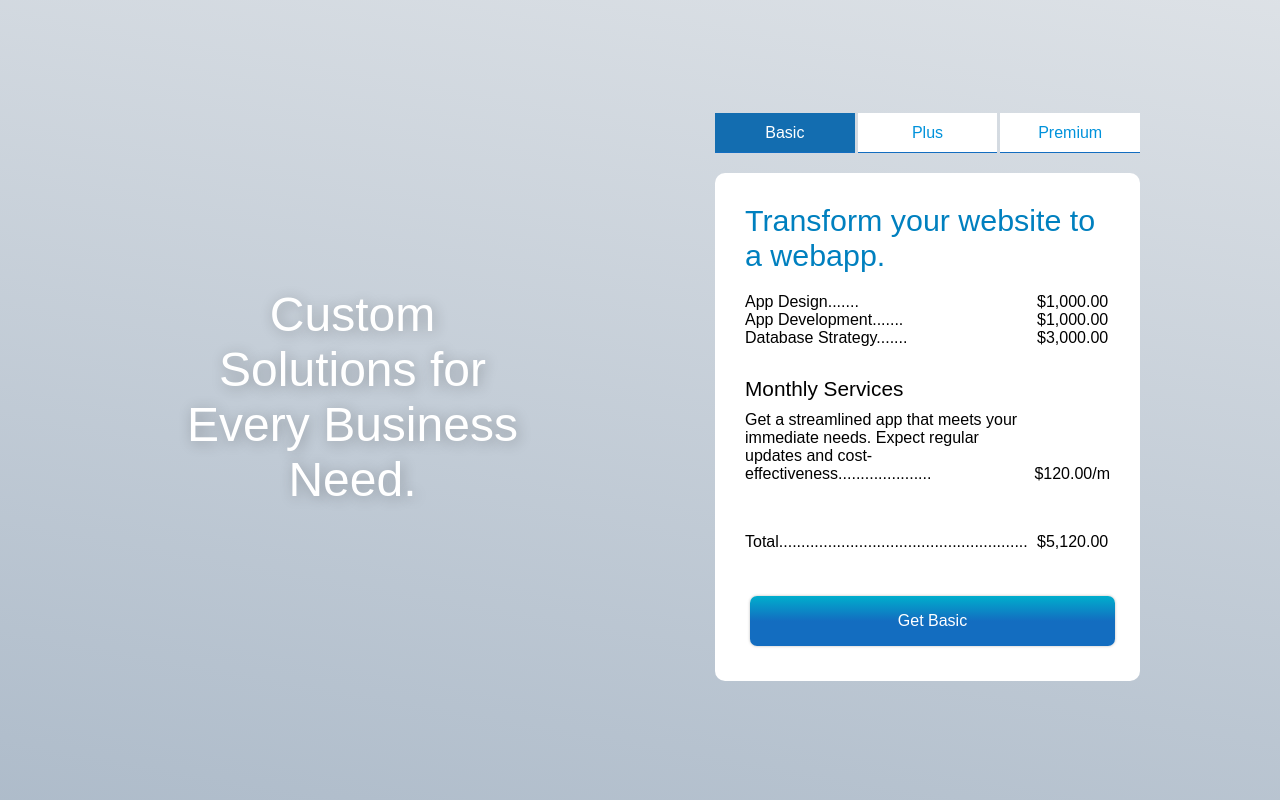
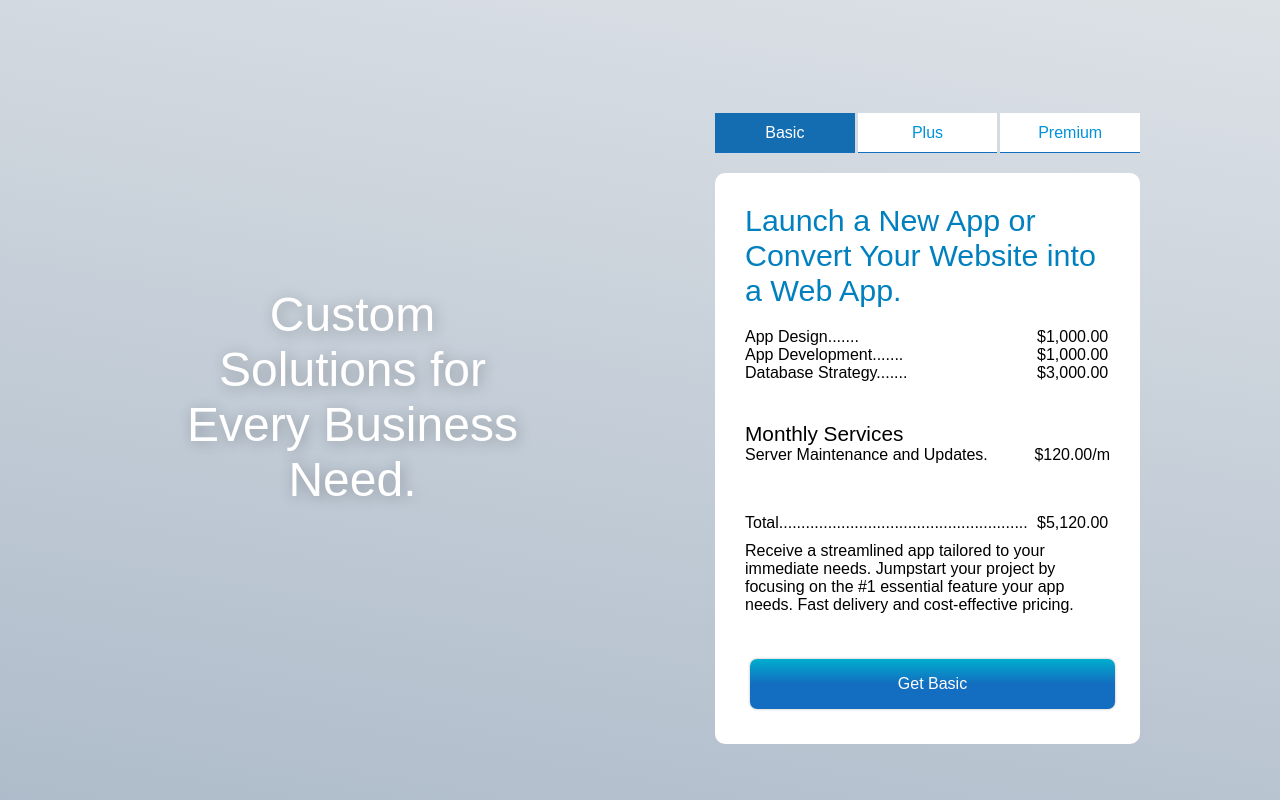
Before and after one commit to louieLouie117/lcDataSolution, a React (Create React App) app in the folder client/: page / in a window 1280 px wide. Shown: the part 540-1340 px from the top of the page. Built offline with nearby package versions, Linux system fonts and the light colour scheme.

Commit message:
PricingTotalFixed

```diff
--- a/client/src/components/LandingPage/Services.jsx
+++ b/client/src/components/LandingPage/Services.jsx
@@ -69,9 +69,9 @@ function Services(props) {
 
     <ServicesStyles></ServicesStyles>
     // service tile
-    const [ServiceTile, setServiceTile] = useState('Transform your website to a webapp.');
+    const [ServiceTile, setServiceTile] = useState('Launch a New App or Convert Your Website into a Web App.');
     // service description
-    const [ServiceDescription, setServiceDescription] = useState('Get a streamlined app that meets your immediate needs. Expect regular updates and cost-effectiveness...........');
+    const [ServiceDescription, setServiceDescription] = useState('Receive a streamlined app tailored to your immediate needs. Jumpstart your project by focusing on the #1 essential feature your app needs. Fast delivery and cost-effective pricing.');
     // service purchase link
     const [purchaseLink, setPurchaseLink] = useState('https://buy.stripe.com/fZe6oO3jNdbj0zm149');
     // monthly service price
@@ -97,9 +97,9 @@ function Services(props) {
 // basicServiceHandler
 const basicServiceHandler = () => {
     //service tile
-    setServiceTile('Transform your website to a webapp.');
+    setServiceTile('Launch a New App or Convert Your Website into a Web App.');
     // service description
-    setServiceDescription('Get a streamlined app that meets your immediate needs. Expect regular updates and cost-effectiveness...........');
+    setServiceDescription('Receive a streamlined app tailored to your immediate needs. Jumpstart your project by focusing on the #1 essential feature your app needs. Fast delivery and cost-effective pricing.');
     setBasicServiceBTNStyles({backgroundColor: '#136db0', color: 'white'});
     setPlusServiceBTNStyles({backgroundColor: 'white', color: '#136db0'});
     setPremiumServiceBTNStyles({backgroundColor: 'white', color: '#136db0'});
@@ -122,7 +122,7 @@ const basicServiceHandler = () => {
 // plusServiceHandler
 const plusServiceHandler = () => {
     //service tile
-    setServiceTile('App with additional features and scalability.');
+    setServiceTile('App with Integrated Payment or Subscription features.');
     // service description
     setServiceDescription('Enhance your app with additional features and scalability. Rigorous testing ensures quality over time..........');
     setPlusServiceBTNStyles({backgroundColor: '#136db0', color: 'white'});
@@ -158,19 +158,19 @@ const premiumServiceHandler = () => {
     //service tile
     setServiceTile('App with high availability and reliability.');
     // service description
-    setServiceDescription('Transform your app into a robust application. High availability and reliability is the focus...........');
+    setServiceDescription('A robust application...........');
     setPremiumServiceBTNStyles( {backgroundColor: '#136db0', color: 'white'});
     setBasicServiceBTNStyles({backgroundColor: 'white', color: '#136db0'});
     setPlusServiceBTNStyles({backgroundColor: 'white', color: '#136db0'});
 
-    setPurchaseLink('https://buy.stripe.com/bIYbJ86vZ2wFeqc6oz');
+    setPurchaseLink('https://buy.stripe.com/aEUbJ85rVfjrbe0fZ5');
     // set monthly service price
-    setMonthlyServicePrice('240.00');
+    setMonthlyServicePrice('560.00');
     // set purchase button text
     setPurchaseBTNText('Get Premium');
 
     // total amount
-    setTotalAmount('$6,740.00');
+    setTotalAmount('$8,560.00');
 
 
 
@@ -217,8 +217,10 @@ const premiumServiceHandler = () => {
 
                             <h2>{ServiceTile}</h2>
 
+
                             </header>
                             <main className='AppPricing-Container'>
+
                             <section>
                                 {renderBasicService()}
 
@@ -237,14 +239,16 @@ const premiumServiceHandler = () => {
 
 
                                 <section>
-                                <h3>Monthly Services</h3>
 
                                 <div className="MonthlyServicesInfo">
 
 
                                 </div>
+                                <h3>Monthly Services</h3>
+
                                 <ul className='pricing-container'>
-                                    <li>{ServiceDescription}..........</li>
+
+                                <li>Server Maintenance and Updates.</li>
                                     <li  >${monthlyServicePrice}/m</li>
 
                                 </ul>
@@ -258,6 +262,7 @@ const premiumServiceHandler = () => {
 
                                     </ul>
                                     </section>
+                            <p>{ServiceDescription}</p>
 
                             </main>
                             <footer>
```
